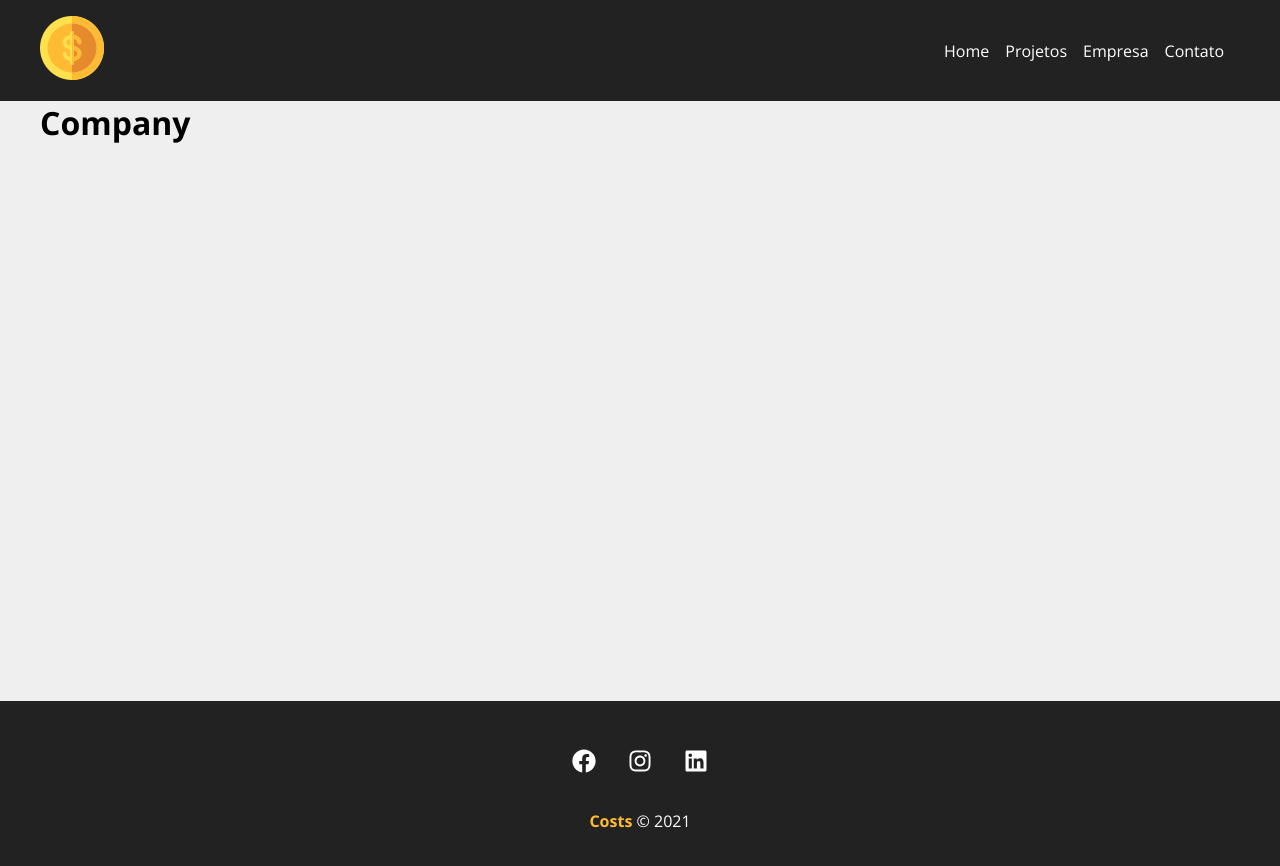
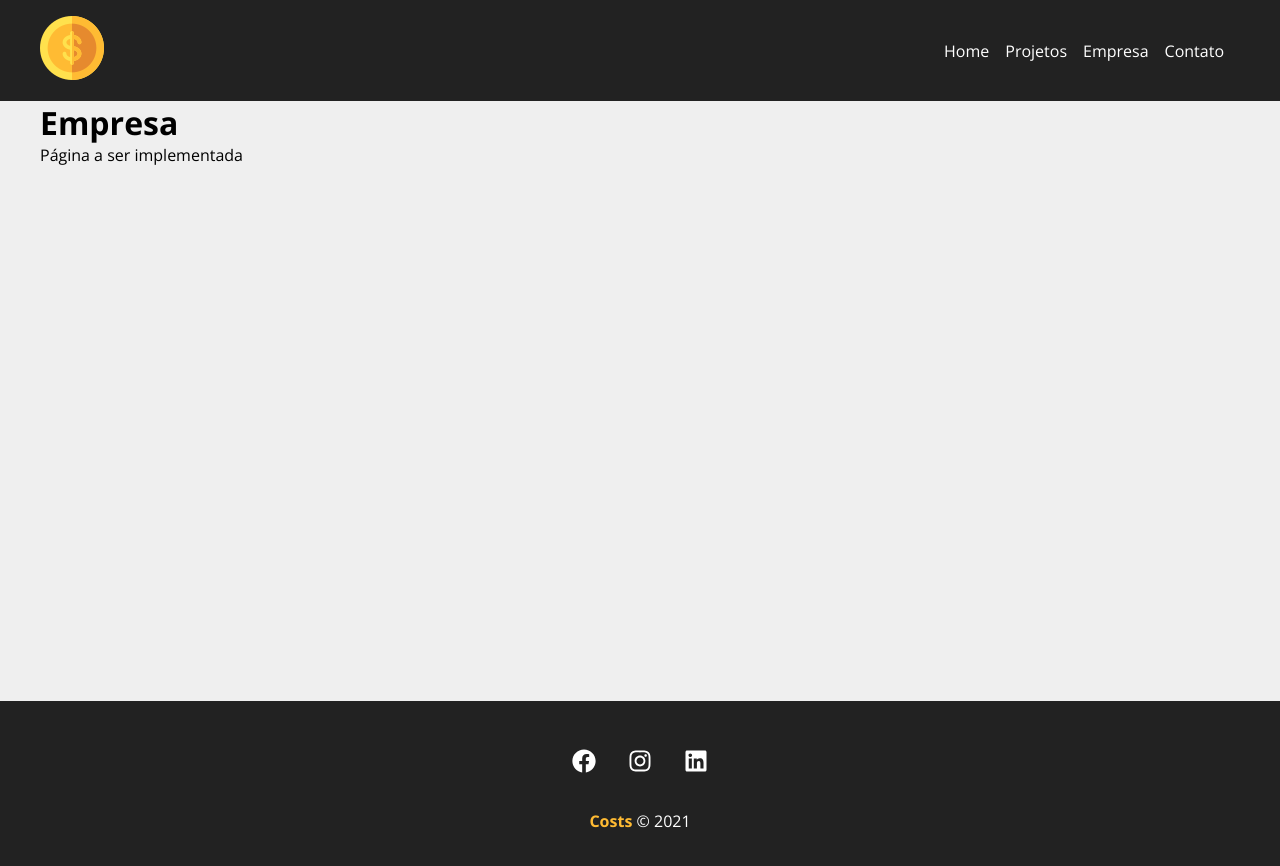
Before and after one commit to LukeRekt/React-Projeto-Site, a React (Create React App) app: page /company in a window 1280 px wide. Shown: the top 866 px of the page. Built offline with nearby package versions, Linux system fonts and the light colour scheme.

Commit message:
Readme editado e placeholder em /company e /contact

```diff
--- a/src/components/pages/Company.js
+++ b/src/components/pages/Company.js
@@ -1,5 +1,10 @@
 function Company(){
-    return <h1>Company</h1>
+    return (
+        <div>
+            <h1>Empresa</h1>
+            <p>Página a ser implementada</p>
+        </div>
+    )
 }
 
 export default Company
--- a/src/components/pages/Contact.js
+++ b/src/components/pages/Contact.js
@@ -1,5 +1,10 @@
 function Contact(){
-    return <h1>Contact</h1>
+    return (
+        <div>
+            <h1>Contato</h1>
+            <p>Página a ser implementada</p>
+        </div>
+    )
 }
 
 export default Contact
```
Also changed, not shown: Screenshot_3.PNG (added), 1 other file (tests, documents, lock files or other folders).
